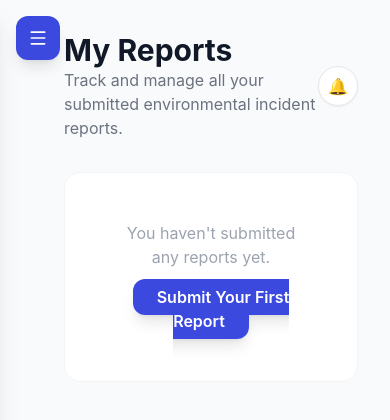
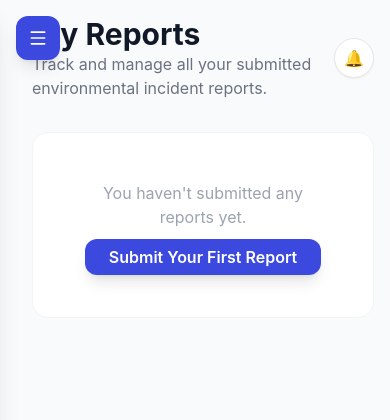
Before and after one commit to YourGbDev/EcoWatch, a PHP site: page /smart-flood-waste-monitoring/my_reports.php in a window 390 px wide. Shown: the top 420 px of the page. Run offline with PHP 8.4, Linux system fonts and the light colour scheme; a user stored in the database is signed in; data comes from the database, SQL or seed files in the repository; some libraries are stand-ins or nearby versions.

Commit message:
Fix: Remove duplicate <main> tags from my_reports.php, profile.php, submit_report.php
Root cause: During the sidebar refactor, when replacing old sidebar HTML with
<?php include 'sidebar.php'; ?>, leftover <main> tags were not properly removed,
causing duplicate main containers on these pages.

This affected the mobile layout because:
- Content was being rendered inside nested/duplicate main tags
- CSS margin/padding calculations were incorrect
- Layout was broken on both mobile and desktop

Also fixed my_reports.php and profile.php:
- Removed duplicate <main class="flex-1 ml-4 md:ml-64 p-4 sm:p-8"> tags
- Ensured clean single main container on all authenticated pages

Dashboard.php already had correct structure from earlier fixes.

```diff
--- a/my_reports.php
+++ b/my_reports.php
@@ -32,8 +32,6 @@ try {
     <?php include __DIR__ . '/includes/sidebar.php'; ?>
 
     <main class="flex-1 ml-4 md:ml-64 p-4 sm:p-8">
-
-    <main class="flex-1 ml-4 md:ml-64 p-4 sm:p-8">
         <header class="flex justify-between items-center mb-8">
             <div>
                 <h1 class="text-3xl font-bold text-gray-900">My Reports</h1>
@@ -55,7 +53,6 @@ try {
                     <?php
                         $statusLabel = ucwords(str_replace('_', ' ', $report['status']));
                         $badgeClass = 'bg-gray-100 text-gray-700';
-                        if ($report['status'] === 'submitted') $badgeClass = 'bg-amber-100 text-amber-700';
                         if ($report['status'] === 'verified') $badgeClass = 'bg-blue-100 text-blue-700';
                         if ($report['status'] === 'assigned') $badgeClass = 'bg-indigo-100 text-indigo-700';
                         if ($report['status'] === 'responding') $badgeClass = 'bg-purple-100 text-purple-700';
--- a/profile.php
+++ b/profile.php
@@ -35,7 +35,6 @@ try {
 
     <main class="flex-1 ml-4 md:ml-64 p-4 sm:p-8">
 
-    <main class="flex-1 ml-4 md:ml-64 p-4 sm:p-8">
         <h1 class="text-3xl font-bold mb-2">Profile Settings</h1>
         <p class="text-gray-500 mb-8">Manage your account information and security.</p>
 
--- a/submit_report.php
+++ b/submit_report.php
@@ -24,7 +24,6 @@ $csrf_token = htmlspecialchars(generate_csrf_token());
 
     <main class="flex-1 ml-4 md:ml-64 p-4 sm:p-8">
 
-    <main class="flex-1 ml-4 md:ml-64 p-4 sm:p-8">
         <header class="flex justify-between items-center mb-8">
             <div>
                 <h1 class="text-2xl font-bold text-gray-900">Submit New Report</h1>
```
